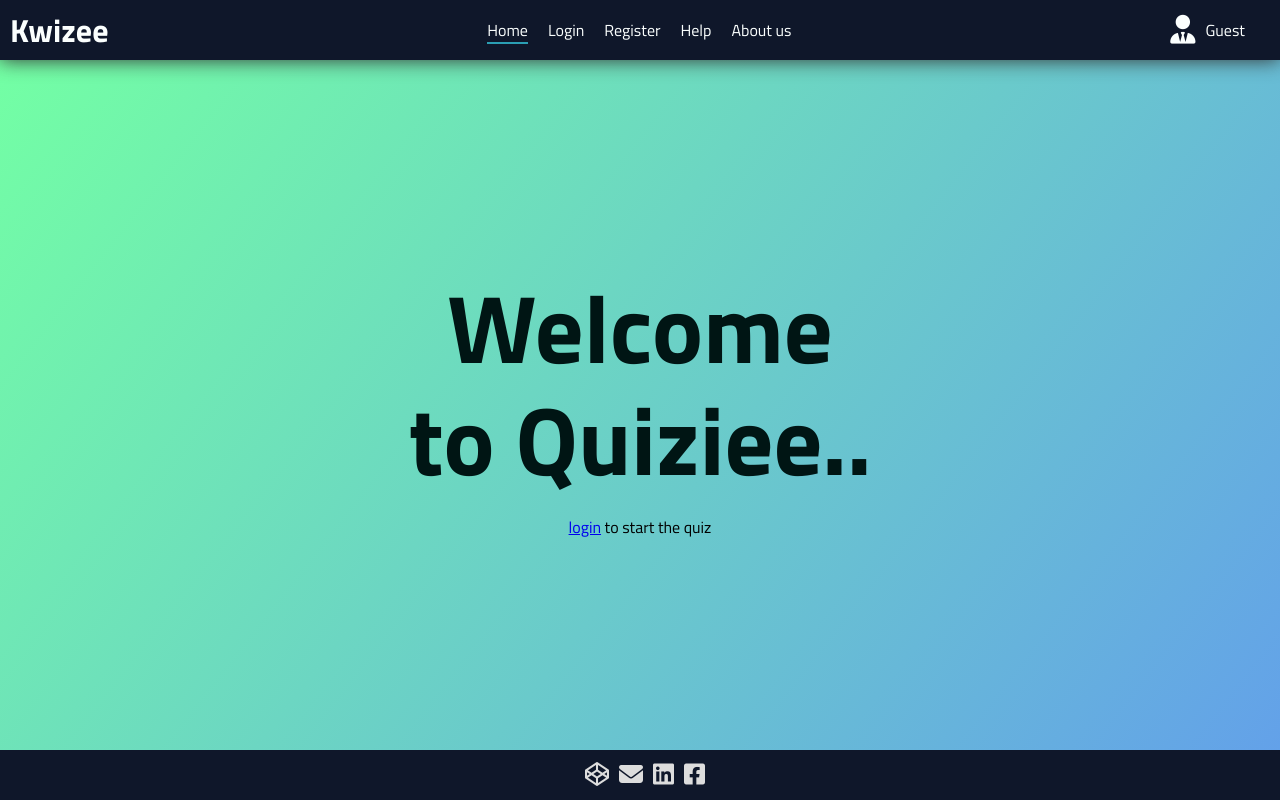
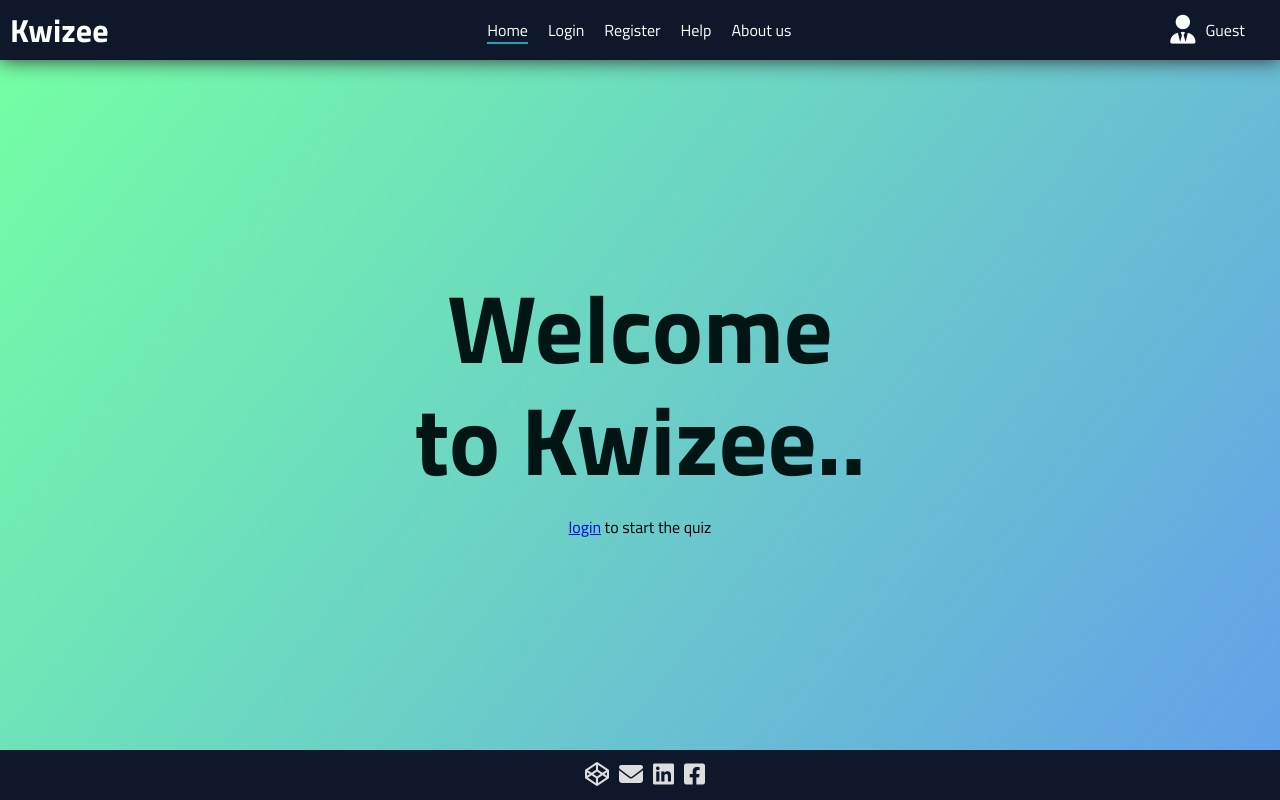
Before and after one commit to AnandBharati/quiz-app-frontend, a React (Vite) app: page / in a window 1280 px wide. Built offline with nearby package versions, Linux system fonts and the light colour scheme.

Commit message:
final commit

```diff
--- a/src/pages/homepage/Home.jsx
+++ b/src/pages/homepage/Home.jsx
@@ -10,7 +10,7 @@ function Home() {
     <div className='home'>
       <div className="left">
         <h1>Welcome</h1>
-        <h1>to Quiziee..</h1>
+        <h1>to Kwizee..</h1>
 
         {(data.username !== '' && data.username != null && data.username !== undefined && data.isloggedIn) ?
           <p> Click to <Link to='/quiz'>Start</Link> the quiz </p> :
```
